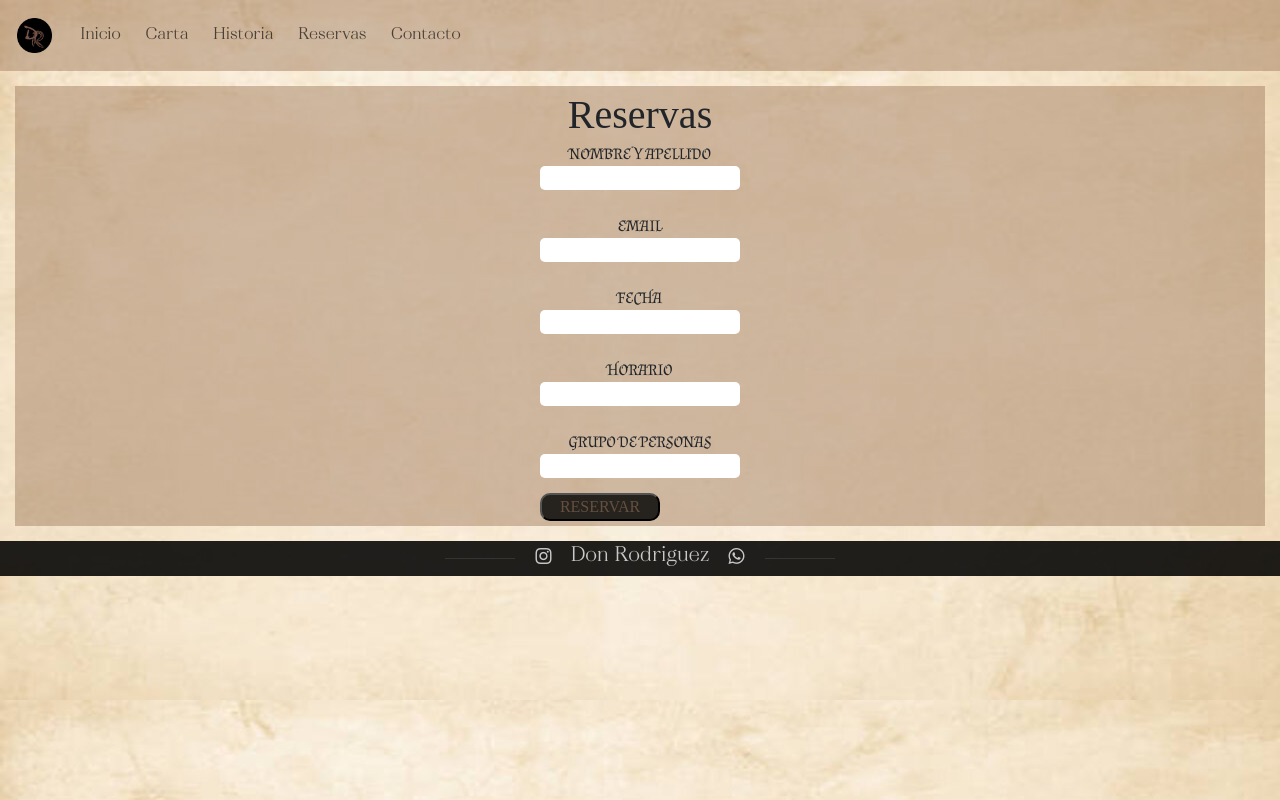
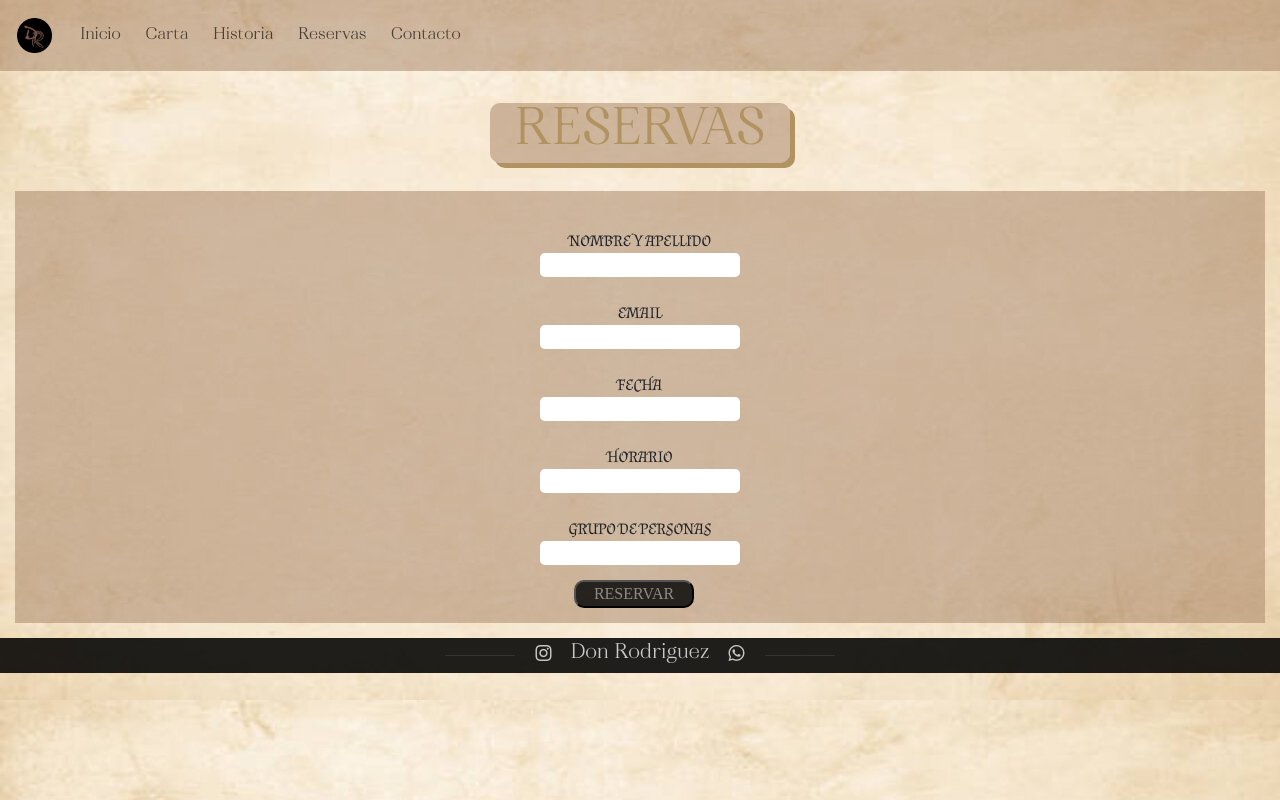
Before and after one commit to baltarodriguezz/PF-Rodriguez, a plain HTML site: page pages/reservas.html in a window 1280 px wide. Drawn offline with nearby package versions, Linux system fonts and the light colour scheme.

Commit message:
modificando la reservas

```diff
--- a/css/styles.css
+++ b/css/styles.css
@@ -103,11 +103,11 @@ a{
 
 
 .titulo1-historia{
-    margin: 10px;
+    margin: 10px 10px 0px 10px;
     text-align: center;
     color: #bf9d60;
     font-family: 'almendra';
-    font-size: 27px;
+    font-size: 40px;
 }
 
 .p1-historia{
@@ -140,17 +140,18 @@ a{
     justify-content: center;
     align-items: center;
     flex-direction: column;
+    margin-top: 120px;
     }
 
 .form1-reservas{
     display: flex;
     flex-direction: column;
     text-align: center;
+    position: relative;
+    bottom: 30px;
 }
 
-.boton{
-    margin-top: 20px;
-}
+
 .item2-reservas{
     width: 200px;
     justify-content: center;
@@ -161,19 +162,27 @@ a{
     font-family: 'almendra';
 }
 .titulo1-reservas{
-    font-family: 'vogue';
+    font-family: 'geraldine';
+    color:#b09360;
+    background-color: #a37f617f;
+    width: 300px;
+    border-radius: 10px;
+    box-shadow:5px 5px;
     position: relative;;
-    top: 5px;
+    bottom: 88px;
+    font-size: 50px;
+    font-weight: 300;
 }
 
 .boton{
     background-color:rgba(3, 3, 3, 0.822);
-    color:#a37f617f ;
+    color:#f5f5f57f ;
     font-family: 'alemendra';
     border-radius: 10px;
     width: 120px;
     position: relative;
-    bottom: 5px;
+    top: 15px;
+    left: 34px;
 }
 
 #section1-contacto{
--- a/pages/reservas.html
+++ b/pages/reservas.html
@@ -47,7 +47,7 @@
         </nav>
     </header>
     <section class="section1-reservas">
-        <h1 class="titulo1-reservas">Reservas</h1>
+        <h1 class="titulo1-reservas">RESERVAS</h1>
         <form class="form1-reservas">
             <label class="item-reservas" for="fecha">NOMBRE Y APELLIDO</label>
             <input class="item2-reservas" type="text" id="fecha"><br>
```
